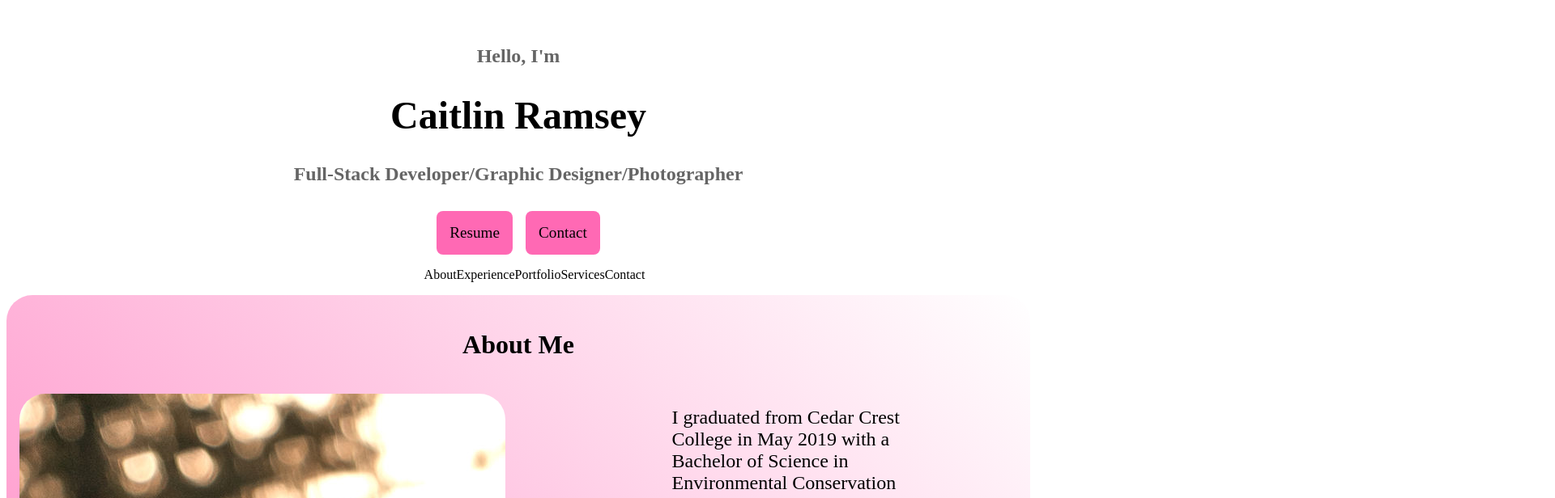
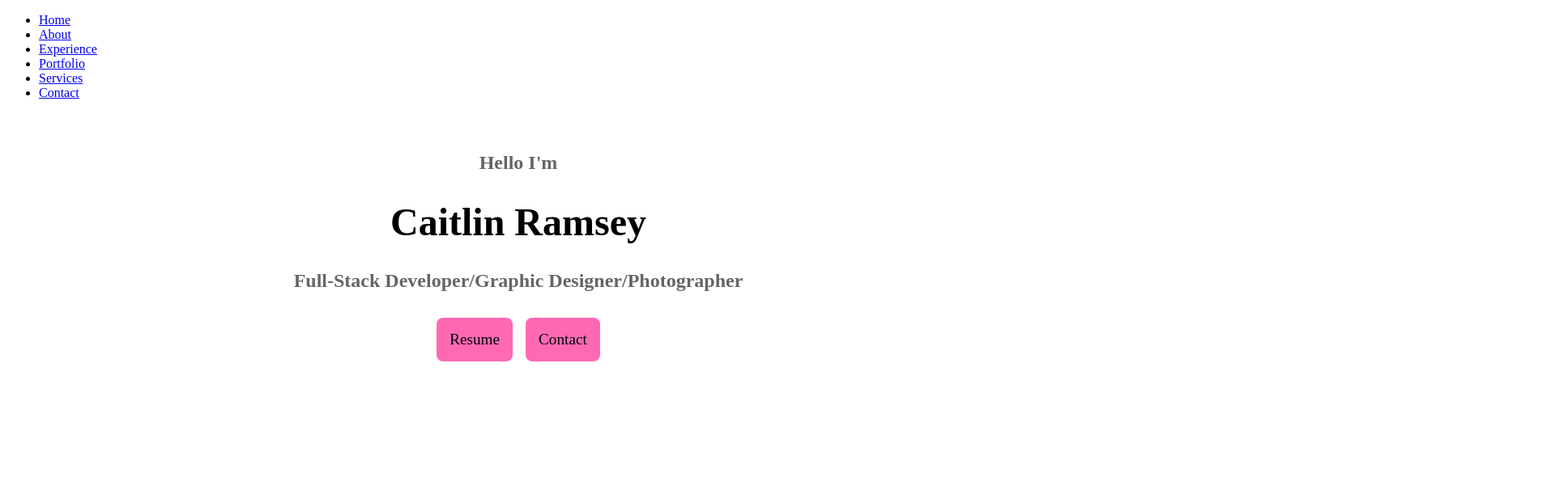
Before and after one commit to caitlinramsey/react-portfolio, a React (Vite) app: page / in a window 1280 px wide. Shown: the top 616 px of the page at 81% size, 1920 px wide, since content can reach past the window. Built offline with nearby package versions, Linux system fonts and the light colour scheme.

Commit message:
changed layout for site to be multiple pages

```diff
--- a/src/App.jsx
+++ b/src/App.jsx
@@ -1,26 +1,39 @@
-import React from 'react'
-import Header from './components/header/Header'
-import Navigation from './components/nav/Navigation'
-import About from './components/about/About'
-import Experience from './components/experience/Experience'
-import Project from './components/project/Project'
-import Services from './components/services/Services'
-import Contact from './components/contact/Contact'
-import Footer from './components/footer/Footer'
+// import React from 'react';
+import { Outlet } from 'react-router-dom';
+import Navigation from './components/nav/Navigation';
 
-const App = () => {
-    return (
-        <>
-            <Header />
-            <Navigation />
-            <About />
-            <Experience />
-            <Project />
-            <Services />
-            <Contact />
-            <Footer />
-        </>
-    )
+// import Header from './components/header/Header'
+// // import About from './components/about/About'
+// // import Experience from './components/experience/Experience'
+// // import Project from './components/project/Project'
+// // import Services from './components/services/Services'
+// // import Contact from './components/contact/Contact'
+// import Footer from './components/footer/Footer'
+
+// const App = () => {
+//     return (
+//         <>
+//             <Header />
+//             <Navigation />
+//             <About />
+//             <Experience />
+//             <Project />
+//             <Services />
+//             <Contact />
+//             <Footer />
+//         </>
+//     )
+// }
+
+function App() {
+  return (
+    <>
+      <Navigation />
+      <main className='mx-3'>
+        <Outlet />
+      </main>
+    </>
+  );
 }
 
 export default App;
--- a/src/components/header/Header.jsx
+++ b/src/components/header/Header.jsx
@@ -1,6 +1,6 @@
 import React from 'react';
 import "./header.css";
-import Resume from './Resume';
+import Resume from '../home/Resume';
 
 function Header () {
     return (
--- /dev/null
+++ b/src/components/home/Home.jsx
@@ -0,0 +1,15 @@
+import Resume from "./Resume";
+import "./home.css";
+
+export default function Home() {
+  return (
+    <header id="header">
+      <div className="container header_container">
+        <h4>Hello I'm</h4>
+        <h1>Caitlin Ramsey</h1>
+        <h4>Full-Stack Developer/Graphic Designer/Photographer</h4>
+        <Resume />
+      </div>
+    </header>
+  );
+}
--- a/src/components/nav/Navigation.jsx
+++ b/src/components/nav/Navigation.jsx
@@ -1,4 +1,4 @@
-import React from 'react';
+// import React from 'react';
 // import { useState } from 'react';
 import './navigation.css';
 // import {BiHomeAlt, BiUser, BiCodeCurly, BiSolidContact} from 'react-icons/bi';
@@ -20,33 +20,68 @@ import './navigation.css';
 //     )
 // }
 
-function Navigation(props) {
-    const tabs = ['About', 'Experience', 'Portfolio', 'Services', 'Contact'];
+import { Link, useLocation } from 'react-router-dom';
+
+function Navigation() {
+  const currentPage = useLocation().pathname;
+
   return (
-        <div className="tabs">
     <ul className="nav nav-tabs">
-        {tabs.map((tab) => (
-          <li
-            className={
-              props.currentPage === tab ? "nav-item is-active" : "nav-item"
-            }
-            key={tab}
+      <li className="nav-item">
+        <Link
+          to="/"
+
+          className={currentPage === '/' ? 'nav-link active' : 'nav-link'}
         >
-            <a
-              href={"#" + tab.toLowerCase()}
-              // Whenever a tab is clicked on,
-              // the current page is set through the handlePageChange props.
-              onClick={() => props.handlePageChange(tab)}
-              className={
-                props.currentPage === tab ? "nav-link active" : "nav-link"
-              }
+          Home
+        </Link>
+      </li>
+      <li className="nav-item">
+        <Link
+          to="/About"
+
+          className={currentPage === '/About' ? 'nav-link active' : 'nav-link'}
         >
-              {tab}
-            </a>
+          About
+        </Link>
       </li>
-        ))}
+      <li className="nav-item">
+        <Link
+          to="/Experience"
+
+          className={currentPage === '/Blog' ? 'nav-link active' : 'nav-link'}
+        >
+          Experience
+        </Link>
+      </li>
+      <li className="nav-item">
+        <Link
+          to="/Project"
+
+          className={currentPage === '/Contact' ? 'nav-link active' : 'nav-link'}
+        >
+          Portfolio
+        </Link>
+      </li>
+      <li className="nav-item">
+        <Link
+          to="/Services"
+
+          className={currentPage === '/Contact' ? 'nav-link active' : 'nav-link'}
+        >
+          Services
+        </Link>
+      </li>
+      <li className="nav-item">
+        <Link
+          to="/Contact"
+
+          className={currentPage === '/Contact' ? 'nav-link active' : 'nav-link'}
+        >
+          Contact
+        </Link>
+      </li>
     </ul>
-    </div>
   );
 }
 
--- a/src/main.jsx
+++ b/src/main.jsx
@@ -1,7 +1,48 @@
 import ReactDOM from 'react-dom/client';
 import './main.css';
+import { createBrowserRouter, RouterProvider } from 'react-router-dom';
 import App from './App.jsx';
+import Home from './components/home/Home'
+import About from './components/about/About';
+import Experience from './components/experience/Experience';
+import Project from './components/project/Project';
+import Services from './components/services/Services';
+import Contact from './components/contact/Contact';
+
+const router = createBrowserRouter([
+  {
+    path: '/',
+    element: <App />,
+    errorElement: <Error />,
+    children: [
+      {
+        index: true,
+        element: <Home />,
+      },
+      {
+        path: '/About',
+        element: <About />,
+      },
+      {
+        path: '/Experience',
+        element: <Experience />,
+      },
+      {
+        path: '/Project',
+        element: <Project />,
+      },
+      {
+        path: '/Services',
+        element: <Services />,
+      },
+      {
+        path: '/Contact',
+        element: <Contact />,
+      },
+    ],
+  },
+]);
 
 ReactDOM.createRoot(document.getElementById('root')).render(
-        <App />
+  <RouterProvider router={router} />
 );
```
Also changed, not shown: src/components/error/Error.jsx (added, +16 -0 lines), src/components/home/Resume.jsx (renamed from src/components/header/Resume.jsx), src/components/home/home.css (renamed from src/components/header/header.css), src/components/home/resume.css (renamed from src/components/header/resume.css), 8 other files (tests, documents, lock files or other folders). Lines whose indentation alone changed are shown as unchanged.
